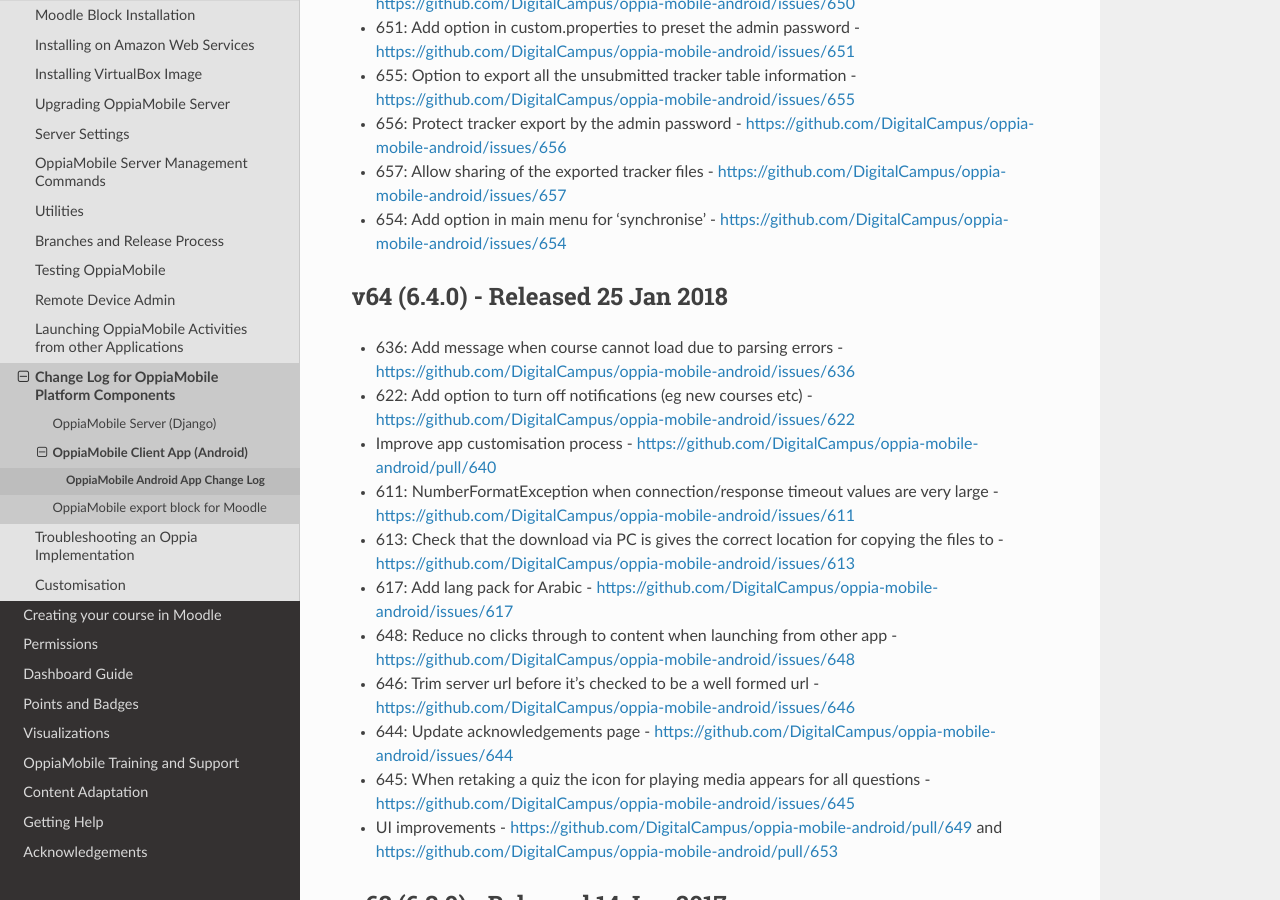
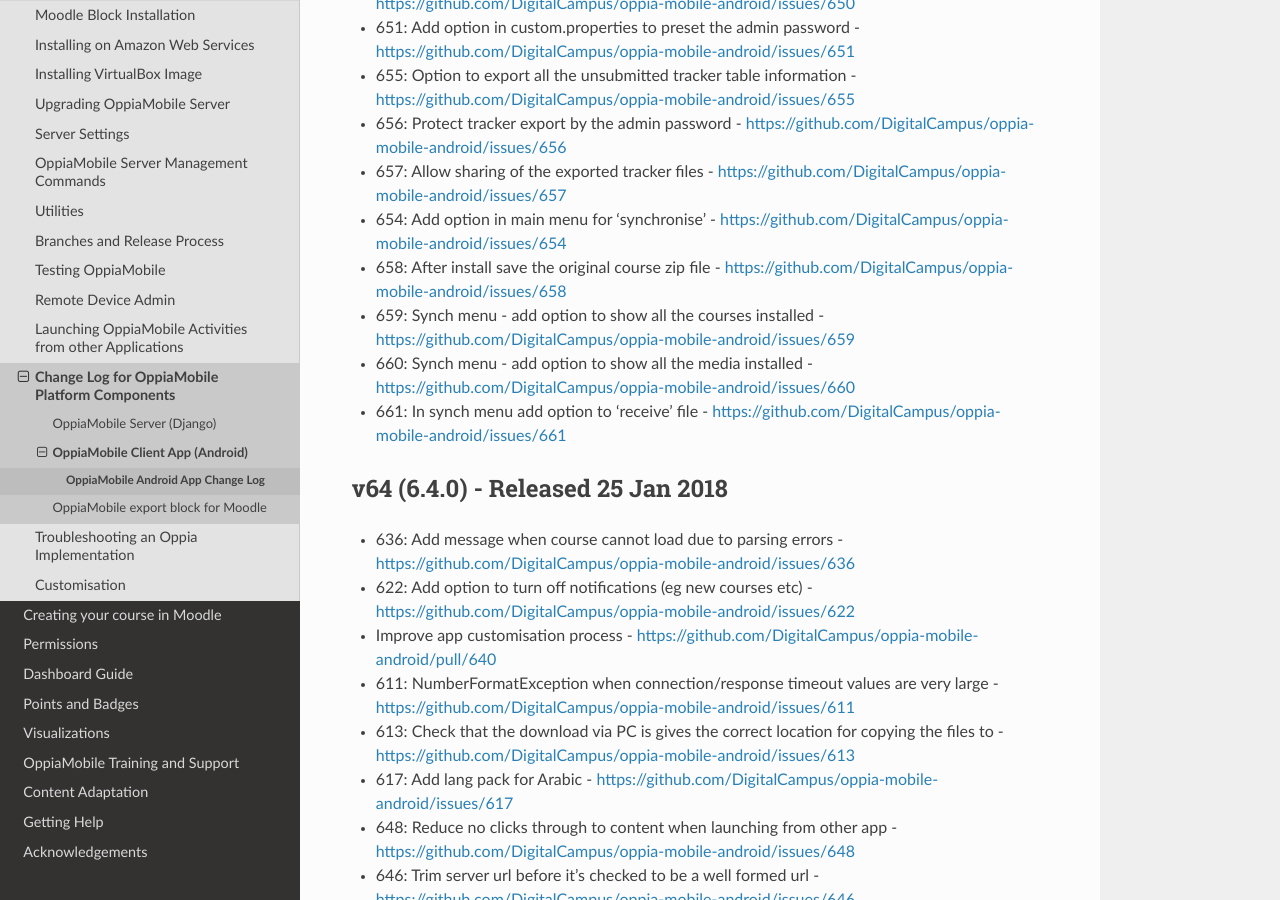
Before and after one commit to DigitalCampus/django-oppia, a Sphinx documentation site: the page built from docs/dev/changelog_android.rst, in a window 1280 px wide and 900 px high, scrolled down 368 px. Built offline with Sphinx 7.4.7 and the Read the Docs theme 2.0.0, drawn with Linux system fonts in a browser that asks for light colours; the version number is read from the project's files by our own code.

Commit message:
update docs

```diff
--- a/docs/dev/changelog_android.rst
+++ b/docs/dev/changelog_android.rst
@@ -15,7 +15,10 @@
 * 656: Protect tracker export by the admin password - https://github.com/DigitalCampus/oppia-mobile-android/issues/656
 * 657: Allow sharing of the exported tracker files - https://github.com/DigitalCampus/oppia-mobile-android/issues/657
 * 654: Add option in main menu for 'synchronise' - https://github.com/DigitalCampus/oppia-mobile-android/issues/654
-
+* 658: After install save the original course zip file - https://github.com/DigitalCampus/oppia-mobile-android/issues/658
+* 659: Synch menu - add option to show all the courses installed - https://github.com/DigitalCampus/oppia-mobile-android/issues/659
+* 660: Synch menu - add option to show all the media installed - https://github.com/DigitalCampus/oppia-mobile-android/issues/660
+* 661: In synch menu add option to 'receive' file - https://github.com/DigitalCampus/oppia-mobile-android/issues/661
 
 .. _appv64:
 
```
